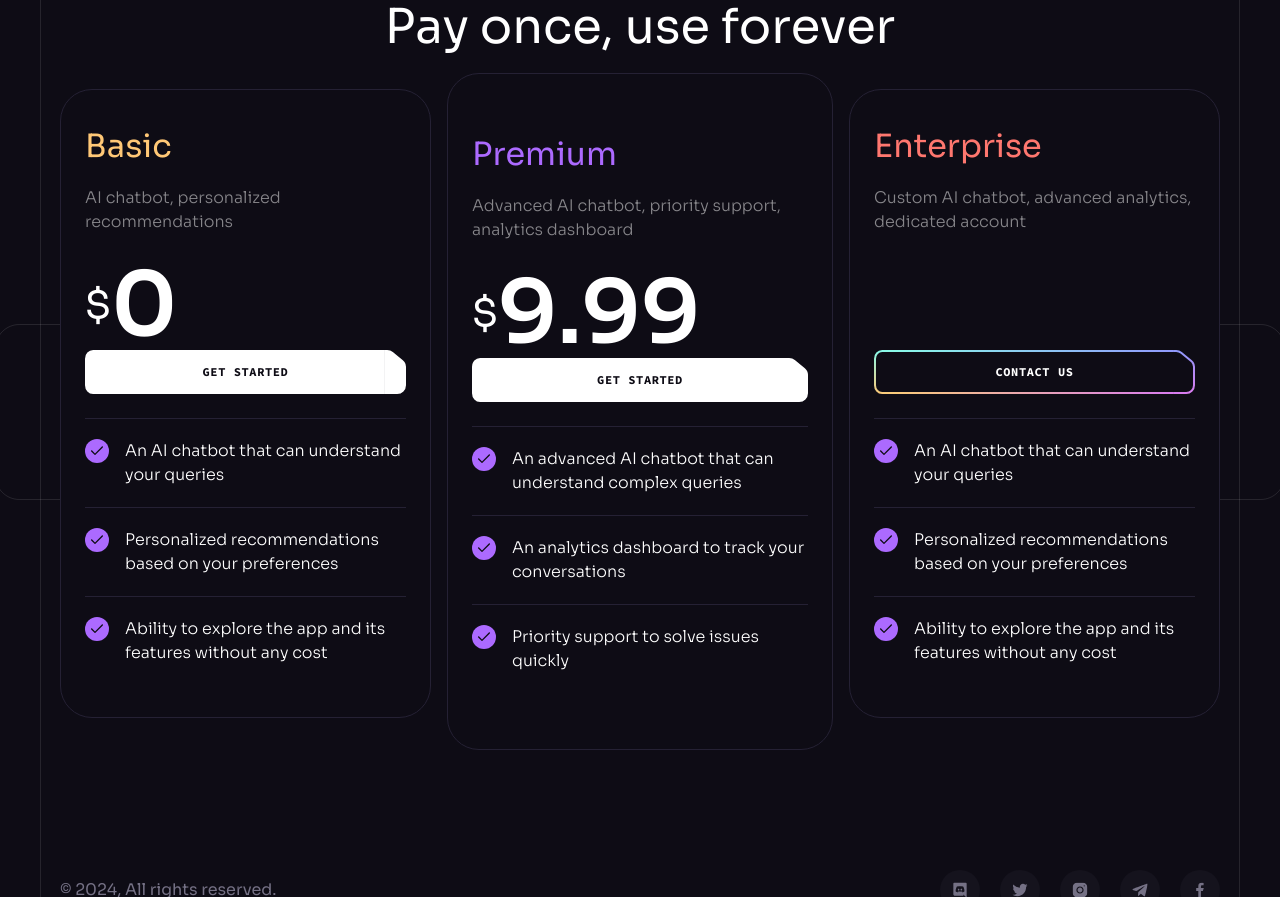
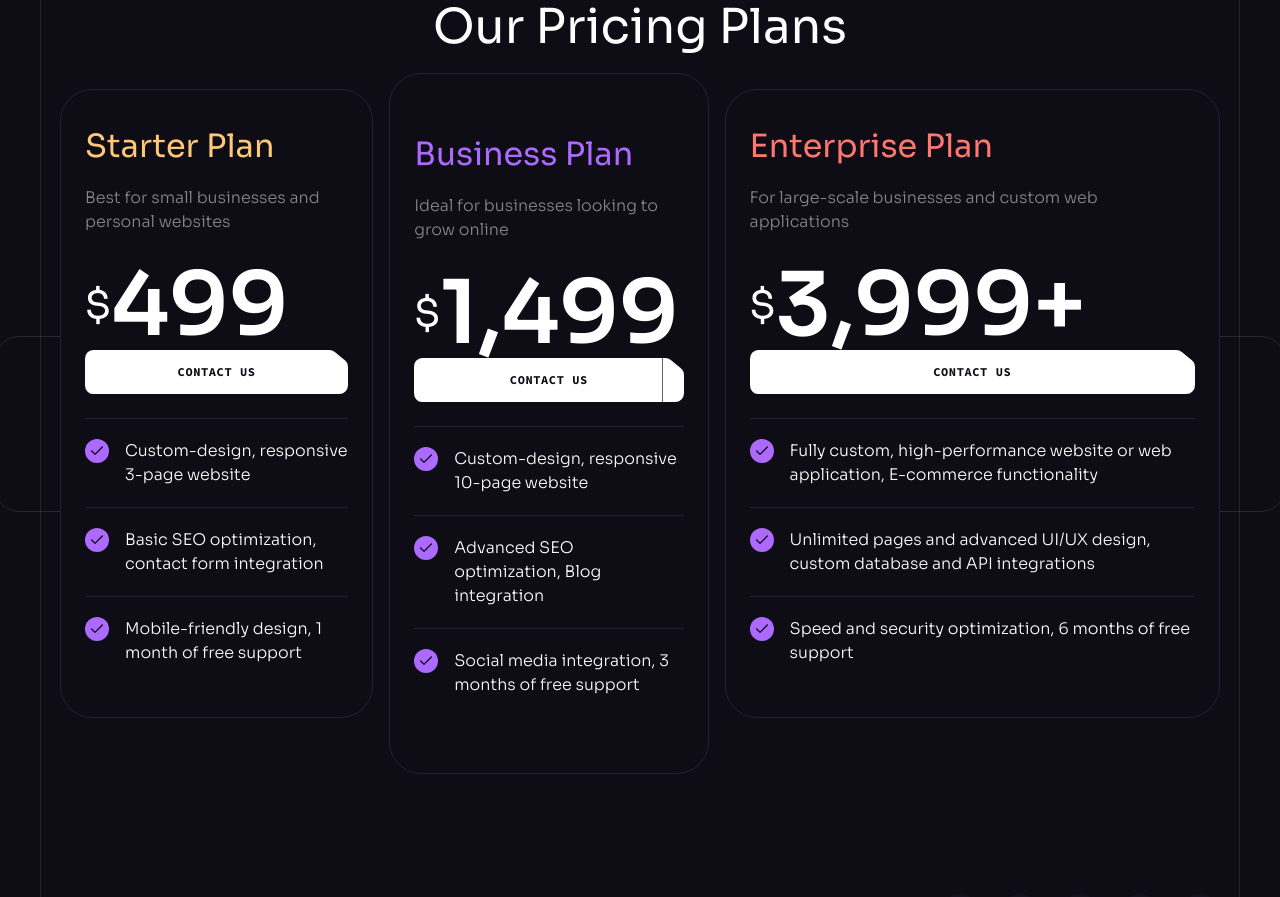
Before and after one commit to ChidiogoVictor/joedikatech, a React (Vite) app: page / in a window 1280 px wide. Shown: the part 2940-3837 px from the top of the page. Built offline with nearby package versions, Linux system fonts and the light colour scheme.

Commit message:
update pricing list

```diff
--- a/src/components/Pricing.jsx
+++ b/src/components/Pricing.jsx
@@ -27,7 +27,7 @@ const Pricing = () => {
           </div>
         </div>
         <div className="relative">
-          <p className="text-center py-4 h2">Pay once, use forever</p>
+          <p className="text-center py-4 h2">Our Pricing Plans</p>
         </div>
         <div className="relative">
           <PricingList />
--- a/src/components/PricingList.jsx
+++ b/src/components/PricingList.jsx
@@ -31,7 +31,7 @@ const PricingList = () => {
             href={item.price ? "/pricing" : "mailto:contact@jsmastery.pro"}
             white={!!item.price}
           >
-            {item.price ? "Get started" : "Contact us"}
+            {item.price ? "Contact us" : "Get started"}
           </Button>
           <ul>
             {item.features.map((feature, index) => (
--- a/src/constants/index.js
+++ b/src/constants/index.js
@@ -208,35 +208,35 @@ export const collabApps = [
 export const pricing = [
   {
     id: "0",
-    title: "Basic",
-    description: "AI chatbot, personalized recommendations",
-    price: "0",
+    title: "Starter Plan",
+    description: "Best for small businesses and personal websites",
+    price: "499",
     features: [
-      "An AI chatbot that can understand your queries",
-      "Personalized recommendations based on your preferences",
-      "Ability to explore the app and its features without any cost",
+      "Custom-design, responsive 3-page website",
+      "Basic SEO optimization, contact form integration",
+      "Mobile-friendly design, 1 month of free support",
     ],
   },
   {
     id: "1",
-    title: "Premium",
-    description: "Advanced AI chatbot, priority support, analytics dashboard",
-    price: "9.99",
+    title: "Business Plan",
+    description: "Ideal for businesses looking to grow online",
+    price: "1,499",
     features: [
-      "An advanced AI chatbot that can understand complex queries",
-      "An analytics dashboard to track your conversations",
-      "Priority support to solve issues quickly",
+      "Custom-design, responsive 10-page website",
+      "Advanced SEO optimization, Blog integration",
+      "Social media integration, 3 months of free support",
     ],
   },
   {
     id: "2",
-    title: "Enterprise",
-    description: "Custom AI chatbot, advanced analytics, dedicated account",
-    price: null,
+    title: "Enterprise Plan",
+    description: "For large-scale businesses and custom web applications",
+    price: "3,999+",
     features: [
-      "An AI chatbot that can understand your queries",
-      "Personalized recommendations based on your preferences",
-      "Ability to explore the app and its features without any cost",
+      "Fully custom, high-performance website or web application, E-commerce functionality",
+      "Unlimited pages and advanced UI/UX design, custom database and API integrations",
+      "Speed and security optimization, 6 months of free support",
     ],
   },
 ];
```
